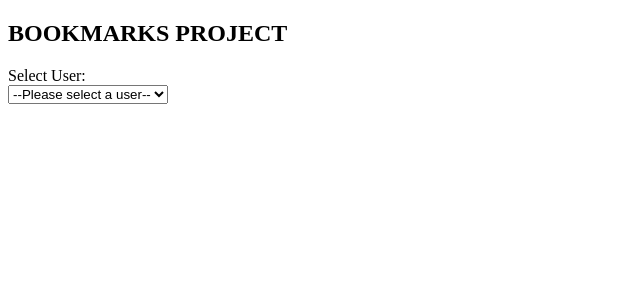
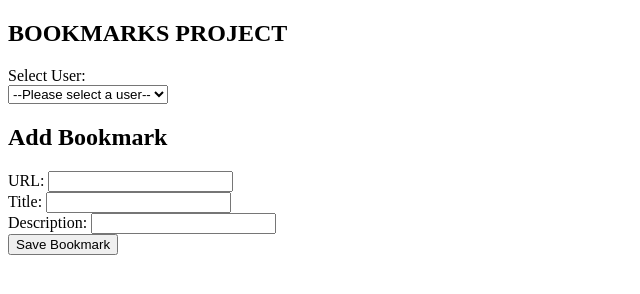
Before and after one commit to BoshraM/Shared-Bookmarks, a website with bundled scripts: page index.html in a window 1280 px wide. Shown: the whole page, without its empty margins (0-640 px from the left). Built offline with nearby package versions, Linux system fonts and the light colour scheme.

Commit message:
craete the form

```diff
--- a/index.html
+++ b/index.html
@@ -10,5 +10,28 @@
       <h2>BOOKMARKS PROJECT</h2>
     </header>
     <section id="user-dropdown-section"></section>
+
+    <section>
+      <h2>Add Bookmark</h2>
+
+      <form id="bookmark-form">
+        <div>
+          <label for="link">URL:</label>
+          <input type="link" id="link" name="link" required />
+        </div>
+
+        <div>
+          <label for="title">Title:</label>
+          <input type="text" id="title" name="title" required/>
+        </div>
+
+        <div>
+          <label for="desc">Description:</label>
+          <input type="text" id="desc" name="desc" required />
+        </div>
+
+        <button type="submit">Save Bookmark</button>
+      </form>
+    </section>
   </body>
 </html>
```
